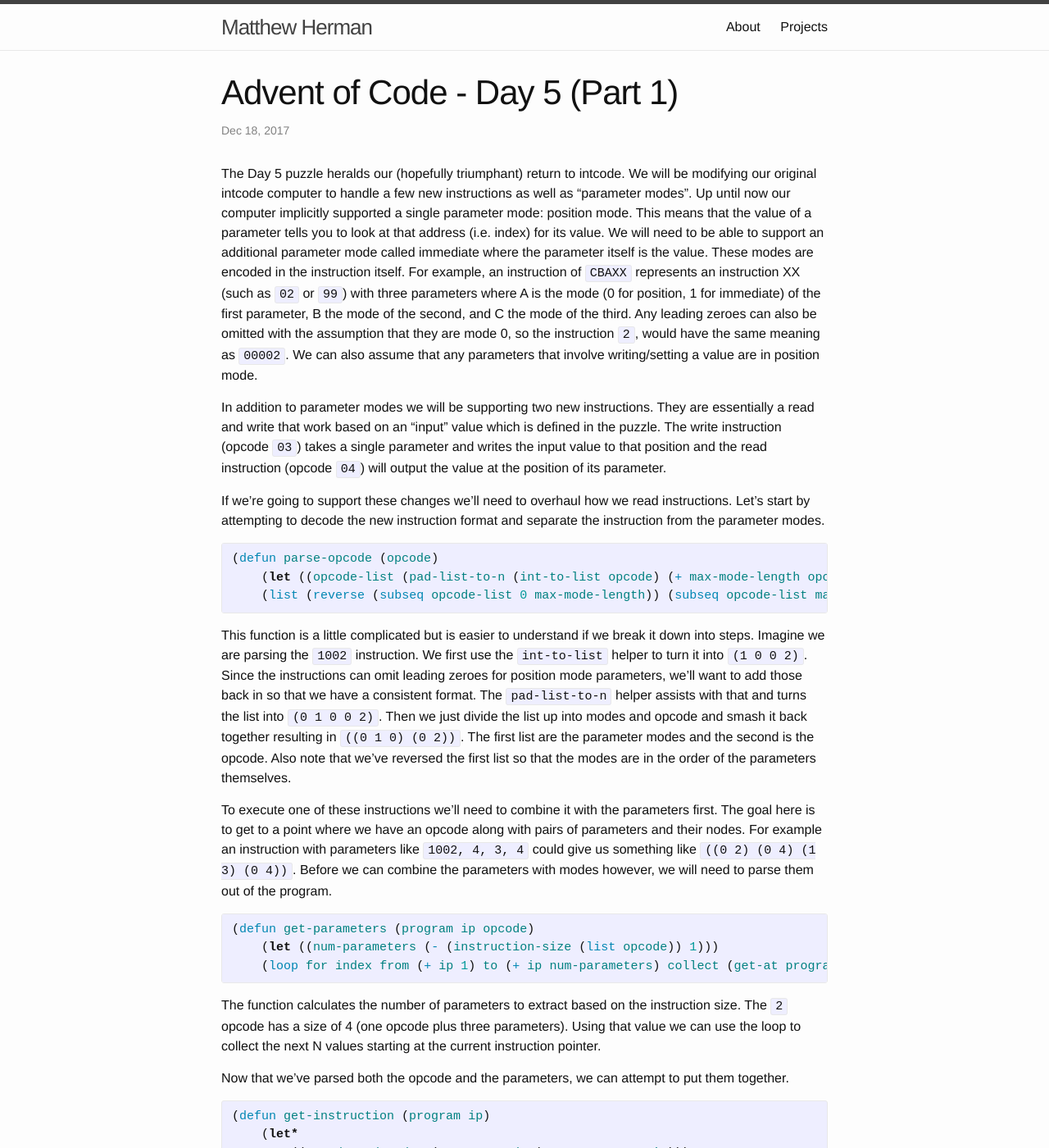
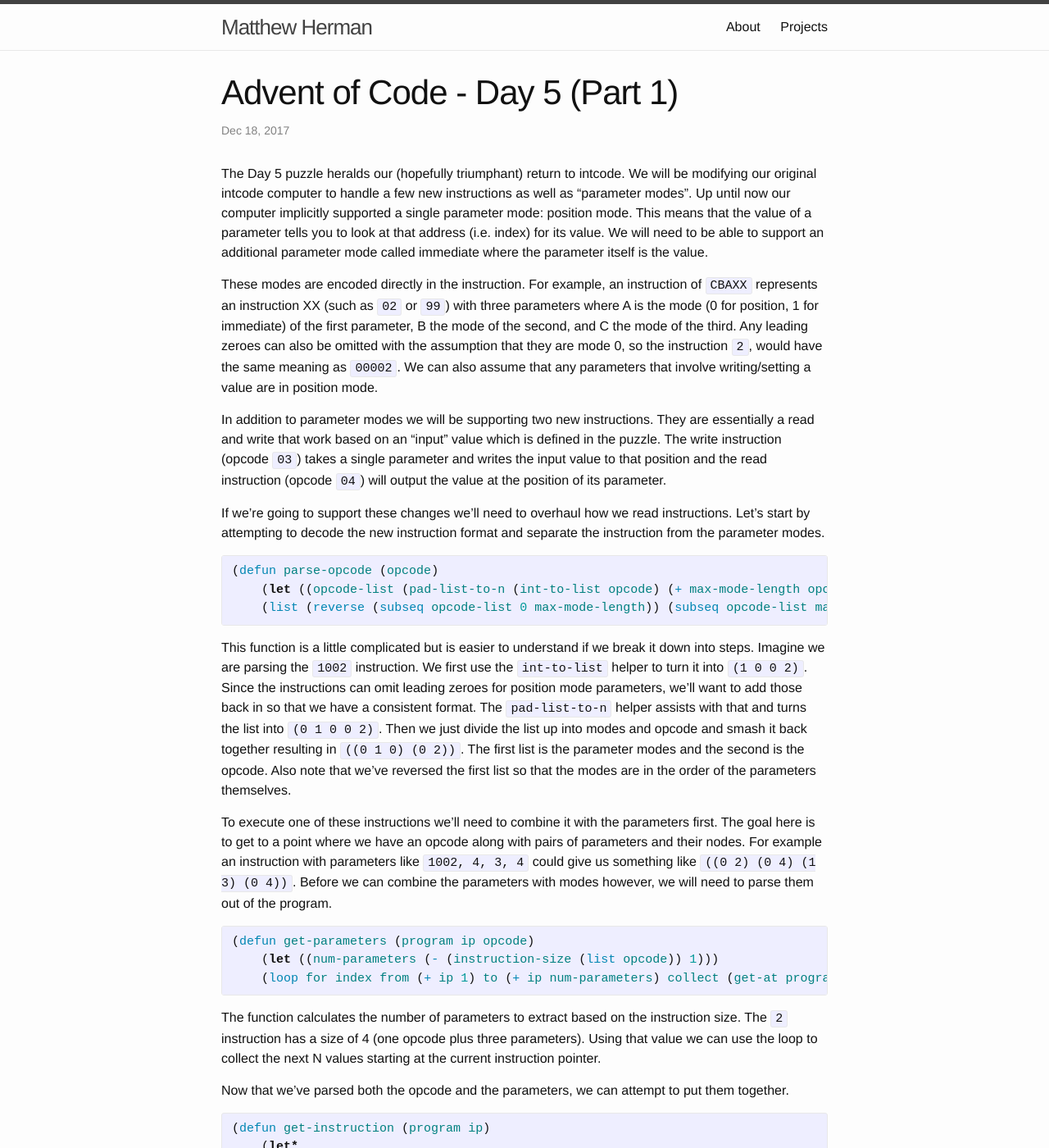
Before and after one commit to mattherman/website, a Jekyll site: the page built from _posts/2019-12-17-aoc-day-5-part-1.markdown, in a window 1280 px wide and 1400 px high. Shown: the whole window at 82% size. Built offline with Jekyll 4.4.1, drawn with Linux system fonts in a browser that asks for light colours; some of the changed text lies outside the part shown.

Commit message:
Small fixes

```diff
--- a/_posts/2019-12-17-aoc-day-5-part-1.markdown
+++ b/_posts/2019-12-17-aoc-day-5-part-1.markdown
@@ -6,7 +6,9 @@ categories: [programming]
 tags: [aoc, lisp, programming]
 ---
 
-The Day 5 puzzle heralds our (hopefully triumphant) return to intcode. We will be modifying our original intcode computer to handle a few new instructions as well as "parameter modes". Up until now our computer implicitly supported a single parameter mode: position mode. This means that the value of a parameter tells you to look at that address (i.e. index) for its value. We will need to be able to support an additional parameter mode called immediate where the parameter itself is the value. These modes are encoded in the instruction itself. For example, an instruction of `CBAXX` represents an instruction XX (such as `02` or `99`) with three parameters where A is the mode (0 for position, 1 for immediate) of the first parameter, B the mode of the second, and C the mode of the third. Any leading zeroes can also be omitted with the assumption that they are mode 0, so the instruction `2`, would have the same meaning as `00002`. We can also assume that any parameters that involve writing/setting a value are in position mode.
+The Day 5 puzzle heralds our (hopefully triumphant) return to intcode. We will be modifying our original intcode computer to handle a few new instructions as well as "parameter modes". Up until now our computer implicitly supported a single parameter mode: position mode. This means that the value of a parameter tells you to look at that address (i.e. index) for its value. We will need to be able to support an additional parameter mode called immediate where the parameter itself is the value.
+
+These modes are encoded directly in the instruction. For example, an instruction of `CBAXX` represents an instruction XX (such as `02` or `99`) with three parameters where A is the mode (0 for position, 1 for immediate) of the first parameter, B the mode of the second, and C the mode of the third. Any leading zeroes can also be omitted with the assumption that they are mode 0, so the instruction `2`, would have the same meaning as `00002`. We can also assume that any parameters that involve writing/setting a value are in position mode.
 
 In addition to parameter modes we will be supporting two new instructions. They are essentially a read and write that work based on an "input" value which is defined in the puzzle. The write instruction (opcode `03`) takes a single parameter and writes the input value to that position and the read instruction (opcode `04`) will output the value at the position of its parameter.
 
@@ -18,7 +20,7 @@ If we're going to support these changes we'll need to overhaul how we read instr
     (list (reverse (subseq opcode-list 0 max-mode-length)) (subseq opcode-list max-mode-length))))
 {% endhighlight %}
 
-This function is a little complicated but is easier to understand if we break it down into steps. Imagine we are parsing the `1002` instruction. We first use the `int-to-list` helper to turn it into `(1 0 0 2)`. Since the instructions can omit leading zeroes for position mode parameters, we'll want to add those back in so that we have a consistent format. The `pad-list-to-n` helper assists with that and turns the list into `(0 1 0 0 2)`. Then we just divide the list up into modes and opcode and smash it back together resulting in `((0 1 0) (0 2))`. The first list are the parameter modes and the second is the opcode. Also note that we've reversed the first list so that the modes are in the order of the parameters themselves.
+This function is a little complicated but is easier to understand if we break it down into steps. Imagine we are parsing the `1002` instruction. We first use the `int-to-list` helper to turn it into `(1 0 0 2)`. Since the instructions can omit leading zeroes for position mode parameters, we'll want to add those back in so that we have a consistent format. The `pad-list-to-n` helper assists with that and turns the list into `(0 1 0 0 2)`. Then we just divide the list up into modes and opcode and smash it back together resulting in `((0 1 0) (0 2))`. The first list is the parameter modes and the second is the opcode. Also note that we've reversed the first list so that the modes are in the order of the parameters themselves.
 
 To execute one of these instructions we'll need to combine it with the parameters first. The goal here is to get to a point where we have an opcode along with pairs of parameters and their nodes. For example an instruction with parameters like `1002, 4, 3, 4` could give us something like `((0 2) (0 4) (1 3) (0 4))`. Before we can combine the parameters with modes however, we will need to parse them out of the program.
 
@@ -28,7 +30,7 @@ To execute one of these instructions we'll need to combine it with the parameter
     (loop for index from (+ ip 1) to (+ ip num-parameters) collect (get-at program index))))
 {% endhighlight %}
 
-The function calculates the number of parameters to extract based on the instruction size. The `2` opcode has a size of 4 (one opcode plus three parameters). Using that value we can use the loop to collect the next N values starting at the current instruction pointer.
+The function calculates the number of parameters to extract based on the instruction size. The `2` instruction has a size of 4 (one opcode plus three parameters). Using that value we can use the loop to collect the next N values starting at the current instruction pointer.
 
 Now that we've parsed both the opcode and the parameters, we can attempt to put them together.
 
```
Also changed, not shown: other parts of _posts/2019-12-17-aoc-day-5-part-1.markdown (+3 -3 lines).
